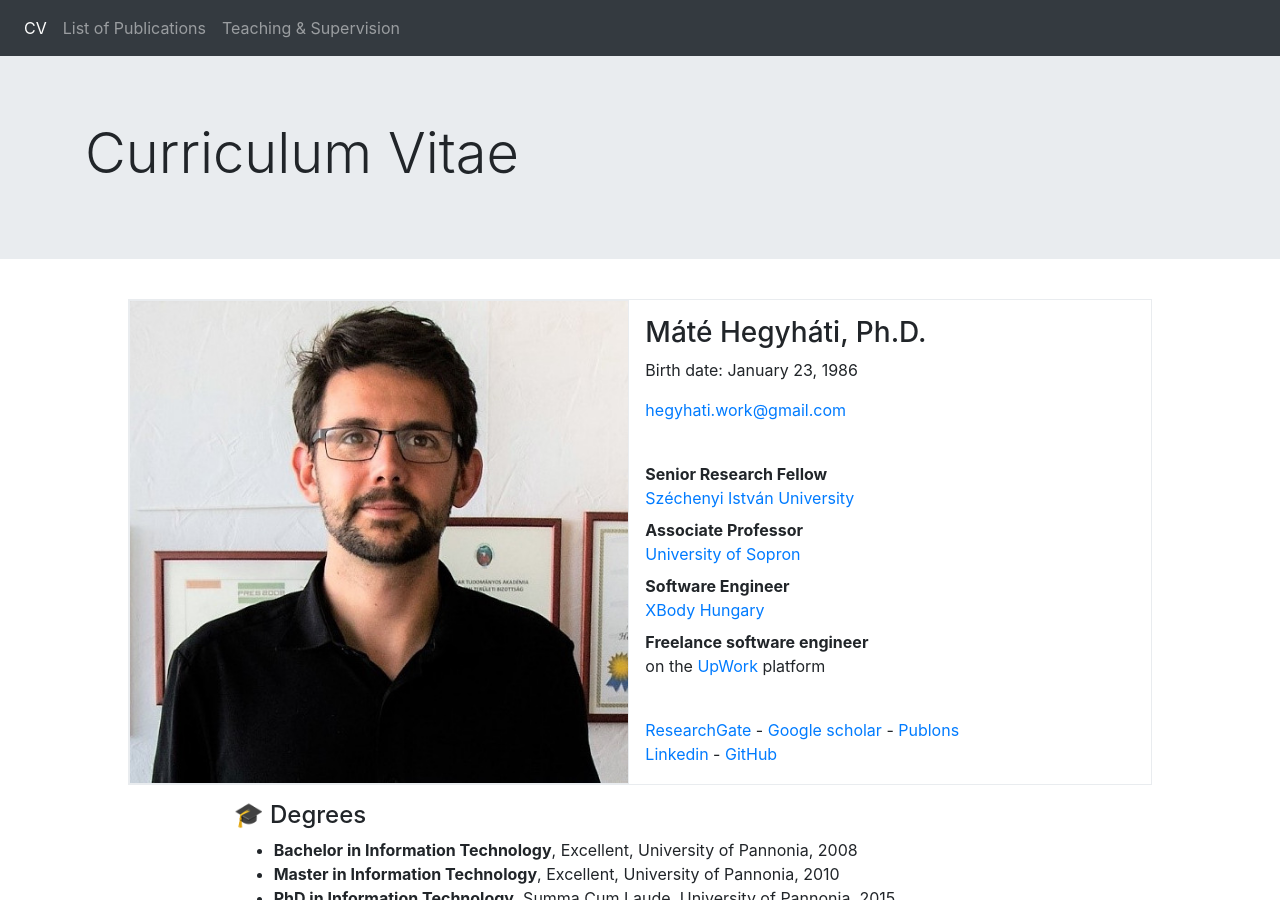
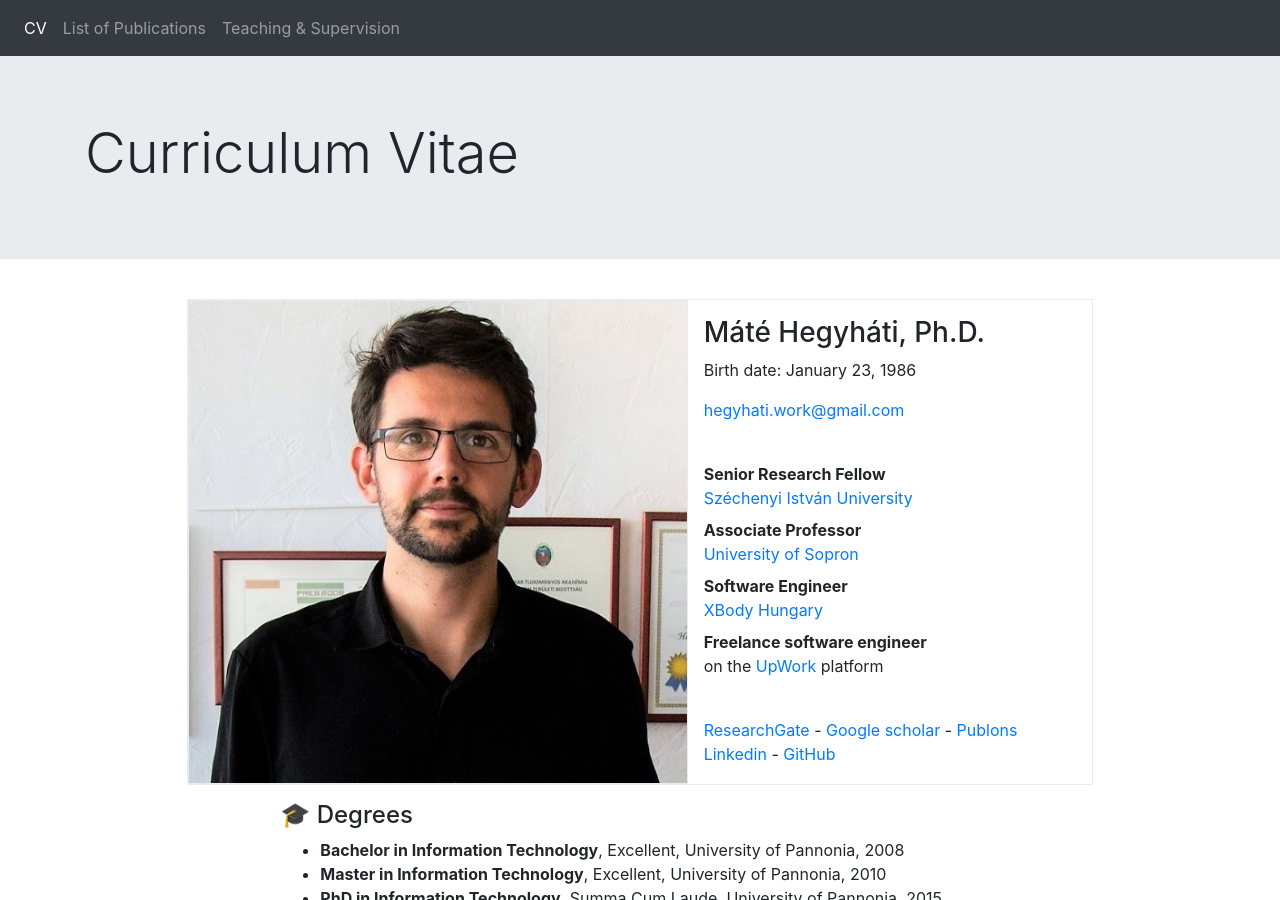
Before and after one commit to hegyhati/hegyhati.github.io, a Jekyll site: the page built from index.html, in a window 1280 px wide and 900 px high. Built offline with Jekyll 4.4.1, drawn with Linux system fonts in a browser that asks for light colours.

Commit message:
Quick layout mod

```diff
--- a/_layouts/default.html
+++ b/_layouts/default.html
@@ -14,10 +14,10 @@
     </div>
 
 
-
+    <div class="container">
 
     {{ content }}
-
+    </div>
 
     {% include js.html %}
 
--- a/cv_single_printable.html
+++ b/cv_single_printable.html
@@ -4,7 +4,7 @@ layout: printable
 id: CV
 ---
 
-<div class="container">
+
   <div class="media border my-3">
     <img class="media-left border" width="300" alt="Image" src="assets/hegyhati.jpg">
     <div class="media-body p-3">
@@ -206,5 +206,3 @@ id: CV
     <li>{{d.student}}: <b>{{ d.title }}</b> - {{d.university}}, {{d.course}}, {{d.date | slice: 0, 4}}, {{d.grade}}</li>
   {% endfor %}
 </ol>
-
-</div>
--- a/diploma.html
+++ b/diploma.html
@@ -4,7 +4,6 @@ title:  "Diploma work expectations"
 id: publications
 ---
 
-<div class="container">
 <p>
     For me, working with clever and enthusiastic students on a diploma project is one if not the best part of being an academic.
     Thus, my door is always open to students who are considering to have me as a supervisor for this important part of their higher education.
@@ -115,5 +114,3 @@ id: publications
     </ul>
     A quick note to the mentioned technologies: you are not supposed to know them when you start, but you will have to get familiar with them eventually.
 </p>
-
-</div>
--- a/index.html
+++ b/index.html
@@ -3,7 +3,7 @@ title: Curriculum Vitae
 layout: default
 id: CV
 ---
-<div class="container-fluid">
+
   <div class="row p-2">
       <div class="col"></div>
       <div class="col-xl-10 col-lg-12">
@@ -112,7 +112,7 @@ id: CV
 
 
 
-          <h4> 𝄢 Soft skills and hobbies 🏃</h4>
+          <h4 id="hobby"> 𝄢 Soft skills and hobbies 🏃</h4>
           <ul>
               <li>Experienced long distance runner, trail runner, hiker, amateur cyclist, triathlete - <a href="http://www.runnermate.eu">RunnerMate blog</a></li>
               <li>Cello student, former founder and manager of the Symphonic Orchestra of the University of Pannonia</li>
@@ -126,5 +126,3 @@ id: CV
       </div>
       <div class="col"></div>
   </div>
-
-</div>
--- a/publications.html
+++ b/publications.html
@@ -4,7 +4,7 @@ title:  "List of Publications"
 id: publications
 ---
 
-<div class="container">
+
     <div class="row">
         <div class="col-lg-6">
             <div class="card bg-basic">
@@ -38,4 +38,3 @@ id: publications
             </div>
         </div>
     </div>
-</div>
--- a/teaching_supervision.html
+++ b/teaching_supervision.html
@@ -4,7 +4,7 @@ title:  "Teaching & Supervision"
 id: teaching_supervision
 ---
 
-<div class="container">
+
 
 <h3 id="teaching" class="p-3">Teaching experience</h3>
 
@@ -84,5 +84,3 @@ id: teaching_supervision
     <li>{{d.student}}: <b>{{ d.title }}</b> - {{d.university}}, {{d.course}}, {{d.date | slice: 0, 4}}, {{d.grade}}</li>
   {% endfor %}
 </ol>
-
-</div>
```
